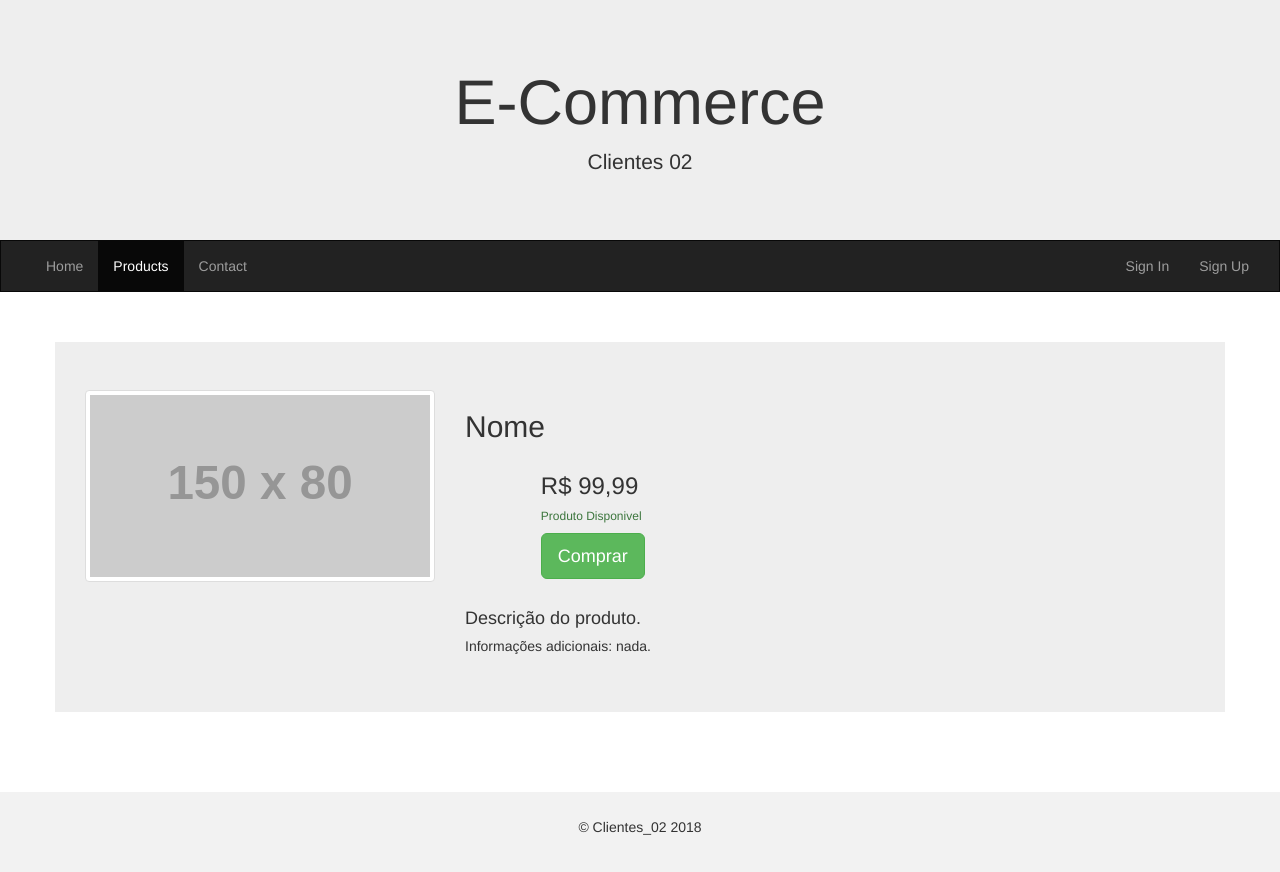
After one commit to ivanfcfilho-zz/ecommerce_site, a Flask app: page /product/1 in a window 1280 px wide. The commit adds this page. Run offline with Flask 2, Linux system fonts and the light colour scheme; grey boxes labelled with a size stand in for pictures from a placeholder-image service; data that the repository does not hold is empty; some libraries are stand-ins or nearby versions.

Commit message:
Página produto

```diff
--- a/ajax.py
+++ b/ajax.py
@@ -5,19 +5,20 @@ class Ajax():
 
     def __init__(self):
         #self.url = 'http://127.0.0.1:5001'
-        self.url = 'www.gentle-waters-56547.herokuapp.com'
+        self.url_client = 'https://gentle-waters-56547.herokuapp.com'
+        self.url_product = 'https://ftt-catalog.herokuapp.com'
 
     def signUp(self, data):
         data = dict((key, data.getlist(key)[0]) for key in data.keys())
         s = requests.Session()
-        url = self.url+"/api/client"
-        r = s.post(self.url+"/api/client", json=data)
+        url = self.url_client+"/api/client"
+        r = s.post(url, json=data)
         return r.text, r.status_code
 
     def login(self, data):
         data = dict((key, data.getlist(key)[0]) for key in data.keys())
         s = requests.Session()
-        url = self.url+"/api/useraccess"
+        url = self.url_client+"/api/useraccess"
         r = s.post(url, json=data)
         if(r.status_code == 200):
             result = r.json()
@@ -26,3 +27,21 @@ class Ajax():
             return r.text, r.status_code
         else:
             return r.text, r.status_code
+
+    def getProduct(self, productId):
+        s = requests.Session()
+        url = self.url_product+"/products/"+productId
+        r = s.get(url)
+        return r.text, r.status_code
+
+    def searchProduct(self, params):
+        s = requests.Session()
+        query = ""
+        if params:
+            query = "?"
+            for key, value in params.items():
+                query += key+"="+value+"&"
+            query = query[:-1]
+        url = self.url_product+"/products/"+query
+        r = s.get(url)
+        return r.text, r.status_code
--- a/app.py
+++ b/app.py
@@ -31,12 +31,39 @@ def ajaxLogin():
         print('Erro')
     return r
 
-@app.route('/logout')
+@app.route('/logout', methods=['GET'])
 def logout():
     session.pop('username', None)
     session.modified = True
     return render_template('index.html')
 
+@app.route('/product/<string:productId>')
+def productPage(productId):
+    return render_template('product.html')
+
+@app.route('/product_details/<string:productId>')
+def showProduct(productId):
+    r = aj.getProduct(productId)
+    if(r[1] != 200):
+        print('Erro')
+    return r
+
+@app.route('/product_search/')
+def searchProduct():
+    dic = {}
+    if(request.args.get('brand')): dic["brand"] = request.args.get('brand')
+    if(request.args.get('category_id')): dic["category_id"] = request.args.get('category_id')
+    if(request.args.get('highlight')): dic["highlight"] = request.args.get('highlight')
+    if(request.args.get('max_price')): dic["max_price"] = request.args.get('max_price')
+    if(request.args.get('min_price')): dic["min_price"] = request.args.get('min_price')
+    if(request.args.get('name')): dic["name"] = request.args.get('name')
+    if(request.args.get('page')): dic["page"] = request.args.get('page')
+    if(request.args.get('parent_product')): dic["parent_product"] = request.args.get('parent_product')
+    r = aj.searchProduct(dic)
+    if(r[1] != 200):
+        print('Erro')
+    return r
+
 if __name__ == "__main__":
     app.secret_key = 'A0Zr98j/3yX R~XHH!jmN]LWX/,?RT'
     app.run(port=5000)
--- /dev/null
+++ b/static/js/getProduct.js
@@ -0,0 +1,51 @@
+$(document).ready(function () {
+    productId = window.location.pathname.replace('/product/','');
+    $.getJSON( "/product_details/"+productId, function( data ) {
+        $("#name").text(data["name"].toLowerCase());
+        $("#price").text("R$ " + data["price"].toFixed(2));
+
+        if (data["stock"] > 0) {
+            $("#stock").text("Produto Disponivel");
+        } else {
+            $("#stock").text("Produto Indisponivel");
+            $("#stock").attr("class", "text-danger")
+            $("#buyButton").attr("disabled", true)
+        }
+
+        if (data["description"] != null) {
+            $("#description").text(data["description"]);
+        } else {
+            $("#description").text("");
+        }
+
+        if (data["additionalInfo"] != null) {
+            $("#additionalInfo").text(data["additionalInfo"]);
+        } else {
+            $("#additionalInfo").text("");
+        }
+        $("#imageUrl").attr("src",data["imageUrl"]);
+
+        categoryQuery = "?category_id=" + data["categoryId"];
+        $.getJSON( "/product_search/"+categoryQuery, function(data2) {
+            var items = [];
+            total = 0;
+            $.each( data2, function(index, value) {
+                if (total > 2 || index > 3) {
+                    return false;
+                }
+                if (productId != value["id"]) {
+                    total
+                    items.push('<a href="/product/'+value["id"]+'"><div class="col-sm-4"><div class="panel panel-success"><div class="panel-heading">'+value["name"]+'</div><div class="panel-body"><img src="'+value["imageUrl"]+'"class="img-responsive" style="width:60%" alt="Image"></div></div></div></a>');
+                }
+            });
+            if (items.length != 0) {
+                $("#simProducts").removeClass('hidden');
+                $("#simRow").append(items.join(""));
+            }
+        })
+            .fail(function( jqxhr, textStatus, error ) {
+                var err = textStatus + ", " + error;
+                console.log( "Request Failed: " + err );
+            });
+    });
+});
--- a/static/js/signUp.js
+++ b/static/js/signUp.js
@@ -1,6 +1,5 @@
 $(function(){
 	$('#btnSignUp').click(function(){
-
 		$.ajax({
             url: '/ajax/signup',
 			data: $('form').serialize(),
--- a/templates/index.html
+++ b/templates/index.html
@@ -39,13 +39,13 @@
   <div class="container-fluid">
     <div class="collapse navbar-collapse" id="myNavbar">
       <ul class="nav navbar-nav">
-        <li class="active"><a href="#">Home</a></li>
+        <li class="active"><a href="/">Home</a></li>
         <li><a href="#">Products</a></li>
         <li><a href="#">Contact</a></li>
       </ul>
       <ul class="nav navbar-nav navbar-right">
         {% if session['username'] %}
-        <li class="nav-item" role="presentation"><a class="nav-link" href="/logout">Logout<a></li>
+        <li class="nav-item" role="presentation"><a class="nav-link" href="/logout">Logout</a></li>
         {% else %}
         <li class="nav-item" role="presentation"><a class="nav-link" href="/login">Sign In</a></li>
         <li class="nav-item" role="presentation" class="active"><a class="nav-link" href="/signup">Sign Up</a></li>
--- /dev/null
+++ b/templates/product.html
@@ -0,0 +1,93 @@
+<!DOCTYPE html>
+<meta charset="utf-8"/>
+<html lang="en">
+<head>
+  <title>E-Commerce Store</title>
+  <meta charset="utf-8">
+  <meta name="viewport" content="width=device-width, initial-scale=1">
+  <link rel="stylesheet" href="https://maxcdn.bootstrapcdn.com/bootstrap/3.3.7/css/bootstrap.min.css">
+  <script src="https://ajax.googleapis.com/ajax/libs/jquery/3.3.1/jquery.min.js"></script>
+  <script src="https://maxcdn.bootstrapcdn.com/bootstrap/3.3.7/js/bootstrap.min.js"></script>
+  <script src="../static/js/jquery-1.11.2.js"></script>
+  <script src="../static/js/getProduct.js"></script>
+
+  <style>
+    /* Remove the navbar's default rounded borders and increase the bottom margin */
+    .navbar {
+      margin-bottom: 50px;
+      border-radius: 0;
+    }
+
+    /* Remove the jumbotron's default bottom margin */
+     .jumbotron {
+      margin-bottom: 0;
+    }
+
+    /* Add a gray background color and some padding to the footer */
+    footer {
+      background-color: #f2f2f2;
+      padding: 25px;
+    }
+  </style>
+</head>
+
+<body>
+
+<div class="jumbotron">
+  <div class="container text-center">
+    <h1>E-Commerce</h1>
+    <p>Clientes 02<p>
+  </div>
+</div>
+
+<nav class="navbar navbar-inverse">
+  <div class="container-fluid">
+    <div class="collapse navbar-collapse" id="myNavbar">
+      <ul class="nav navbar-nav">
+        <li><a href="/">Home</a></li>
+        <li class="active"><a href="#">Products</a></li>
+        <li><a href="#">Contact</a></li>
+      </ul>
+      <ul class="nav navbar-nav navbar-right">
+        {% if session['username'] %}
+        <li class="nav-item" role="presentation"><a class="nav-link" href="/logout">Logout</a></li>
+        {% else %}
+        <li class="nav-item" role="presentation"><a class="nav-link" href="/login">Sign In</a></li>
+        <li class="nav-item" role="presentation" class="active"><a class="nav-link" href="/signup">Sign Up</a></li>
+        {% endif %}
+      </ul>
+    </div>
+  </div>
+</nav>
+
+<div class="container jumbotron">
+  <div class="col-sm-4"><img class="img-thumbnail" style="width:100%" alt="Image" id="imageUrl" src="https://placehold.it/150x80?text=IMAGE"></div>
+  <div class="col-sm-8">
+    <h2 id="name" class="text-capitalize">Nome</h2>
+    <div class="col-sm-1"></div>
+    <div class="row">
+      <div class="col-sm-6">
+        <h3 id="price">R$ 99,99</h4>
+        <h6 id="stock" class="text-success">Produto Disponivel</h6>
+        <button id="buyButton" type="button" class="btn btn-success btn-lg">Comprar</button>
+      </div>
+    </div>
+    <br>
+    <h4 id="description">Descrição do produto.</h4>
+    <h5 id="additionalInfo">Informações adicionais: nada.</h5>
+  </div>
+</div>
+<br><br>
+
+<div id="simProducts" class="container hidden">
+  <h2>Produtos Semelhantes</h2>
+  <div id="simRow" class="row"></div>
+</div>
+<br><br>
+
+<footer class="container-fluid text-center">
+  <p>&copy; Clientes_02 2018</p>
+</footer>
+
+</body>
+</html>
```
